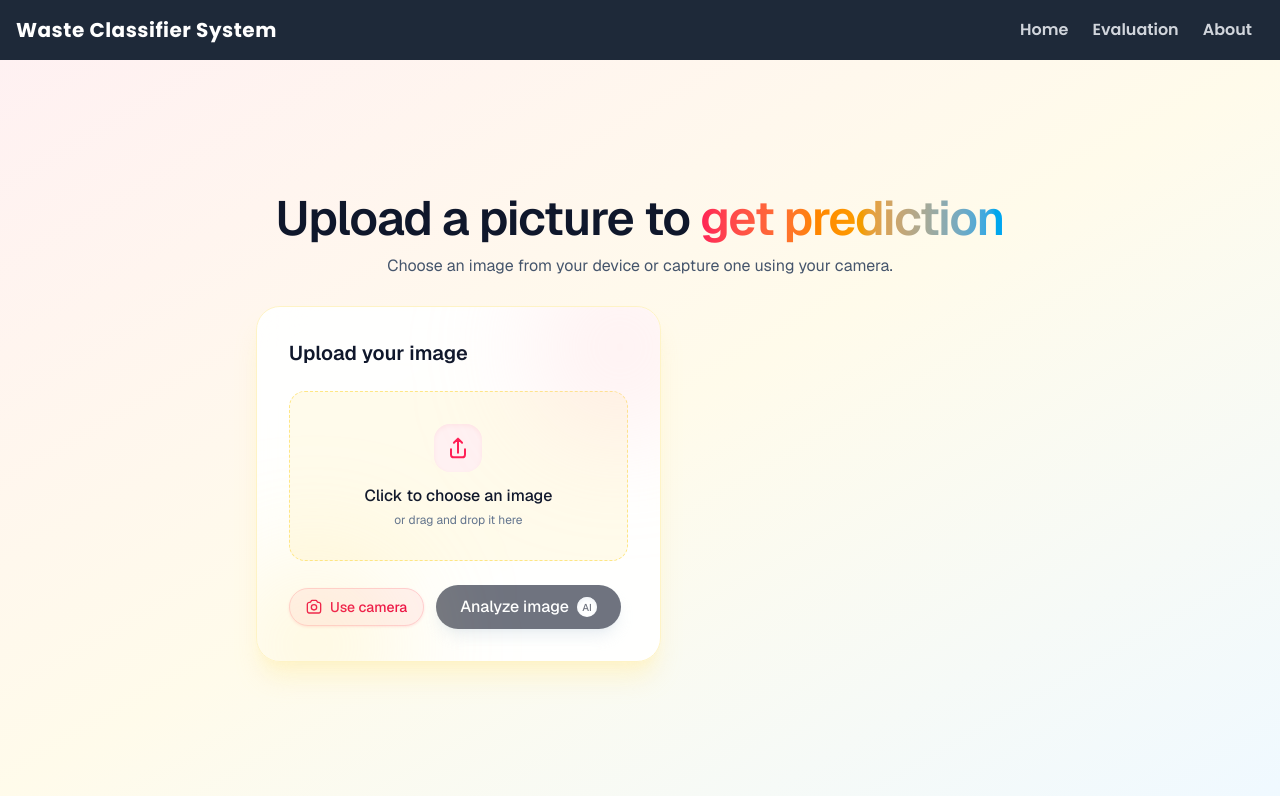
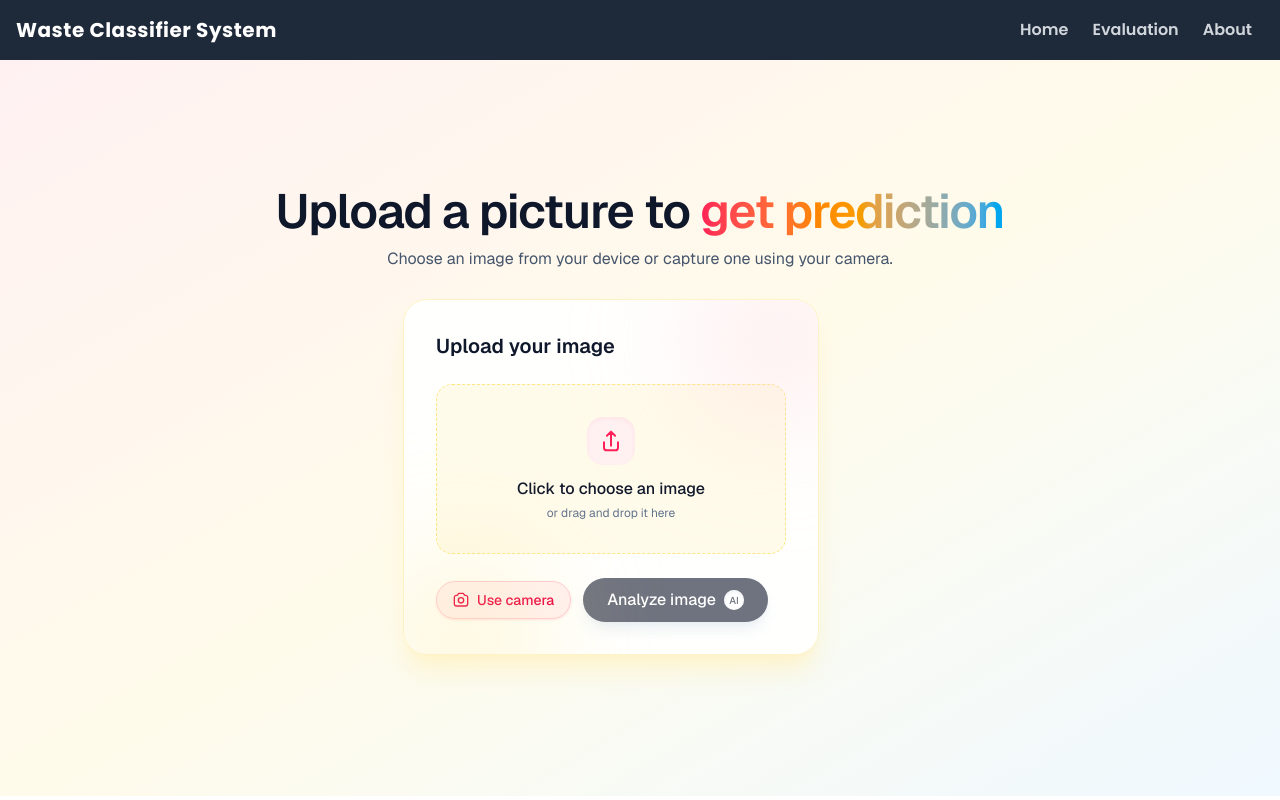
Before and after one commit to pikacoder44/waste-management-classifier, a Next.js app in the folder frontend/: page / in a window 1280 px wide. Built offline with nearby package versions, Linux system fonts and the light colour scheme.

Commit message:
Fixed homepage's Upload picture form to the center

```diff
--- a/frontend/app/page.tsx
+++ b/frontend/app/page.tsx
@@ -157,12 +157,12 @@ export default function Home() {
           </p>
         </div>
 
-        <div className="grid gap-8 md:grid-cols-[minmax(0,1.1fr)_minmax(0,0.9fr)] items-start">
+        <div className={`grid items-start transition-all duration-500 ${hasResult || isLoading ? "gap-8 md:grid-cols-[minmax(0,1.1fr)_minmax(0,0.9fr)]" : "gap-8 md:gap-0 md:grid-cols-[1fr_0fr]"}`}>
           {/* ========================================
               UPLOAD FORM SECTION
               ======================================== */}
           <form
-            className="relative overflow-hidden rounded-3xl border border-amber-100 bg-white/90 p-6 sm:p-8 shadow-xl shadow-amber-100/80 backdrop-blur-xl flex flex-col gap-6"
+            className="w-full md:max-w-[26rem] md:justify-self-center relative overflow-hidden rounded-3xl border border-amber-100 bg-white/90 p-6 sm:p-8 shadow-xl shadow-amber-100/80 backdrop-blur-xl flex flex-col gap-6"
             onSubmit={(e) => {
               e.preventDefault();
               upload_image();
@@ -267,7 +267,7 @@ export default function Home() {
               RESULTS DISPLAY SECTION
               ======================================== */}
           <div
-            className={`relative transform rounded-3xl border border-rose-100 bg-white/90 p-6 sm:p-7 shadow-xl shadow-rose-100/80 backdrop-blur-xl transition-all duration-500 ease-out ${
+            className={`min-w-0 overflow-hidden relative transform rounded-3xl border border-rose-100 bg-white/90 p-6 sm:p-7 shadow-xl shadow-rose-100/80 backdrop-blur-xl transition-all duration-500 ease-out ${
               hasResult || isLoading
                 ? "opacity-100 translate-y-0 scale-100"
                 : "opacity-0 -translate-y-2 scale-95 pointer-events-none"
```
